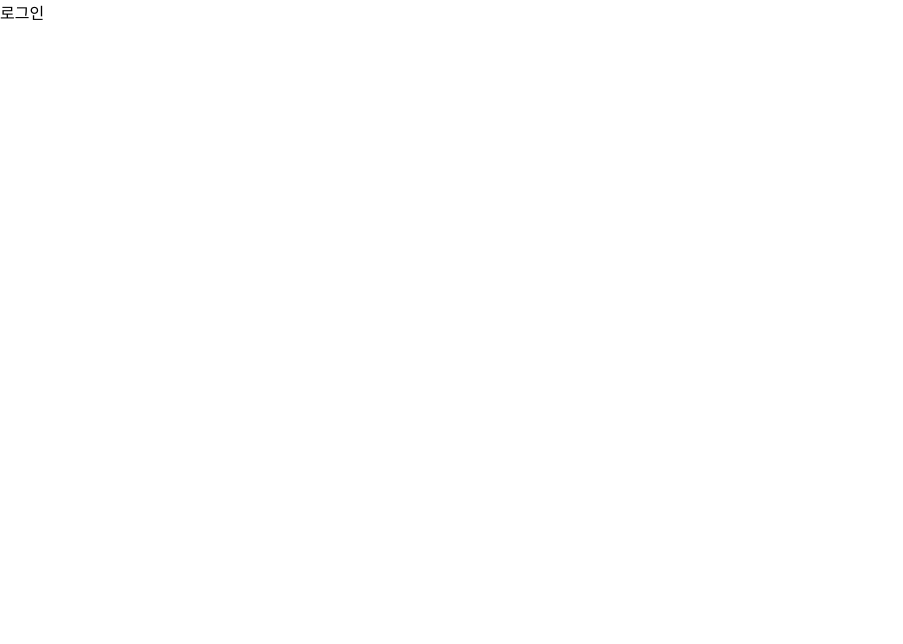
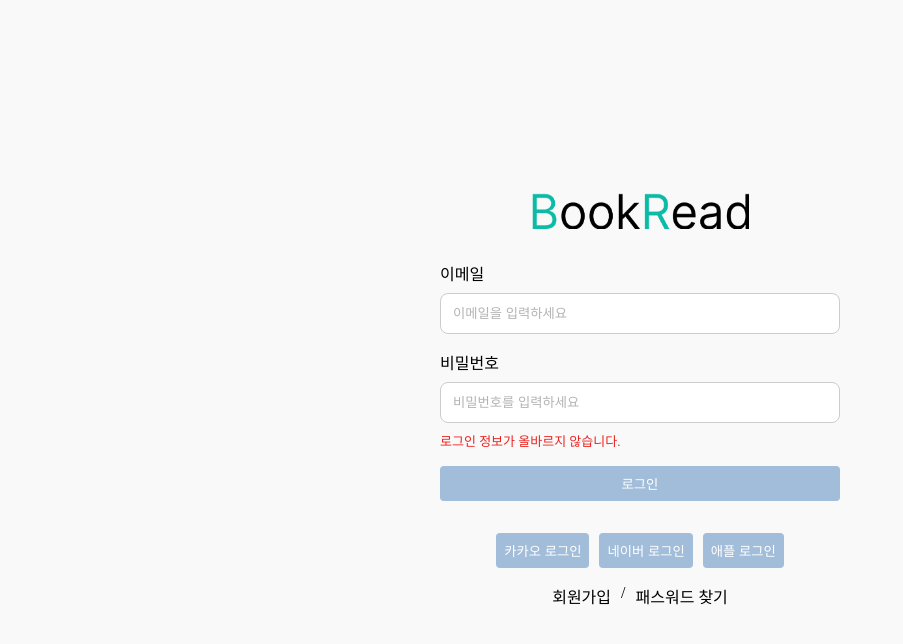
Before and after one commit to HwajinLee3114/BookRead, a Next.js app: page /login in a window 1280 px wide. Shown: the top 644 px of the page, without its empty margins (0-903 px from the left). Built offline with nearby package versions, Linux system fonts and the light colour scheme.

Commit message:
로그인 페이지 작업 중

```diff
--- /dev/null
+++ b/src/app/login/LoginForm.tsx
@@ -0,0 +1,79 @@
+"use client"; // 클라이언트 컴포넌트로 설정
+
+import React, { useState } from "react";
+import { validateInput } from "@/utils/comn";
+
+const LoginForm: React.FC = () => {
+  const [email, setEmail] = useState<string>("");
+  const [password, setPassword] = useState<string>("");
+  const [emailError, setEmailError] = useState<string>("");
+//   const [passwordError, setPasswordError] = useState<string>("");
+
+  const handleChange = (e: React.ChangeEvent<HTMLInputElement>) => {
+    const { name, value } = e.target;
+
+    if (name === "email") {
+      setEmail(value);
+      const { isValid, errorMessage } = validateInput(name, value);
+      setEmailError(isValid ? "" : errorMessage || '');
+    }
+
+    if (name === "password") {
+      setPassword(value);
+    //   const { isValid, errorMessage } = validateInput(name, value);
+    //   setPasswordError(isValid ? "" : errorMessage || '');
+    }
+  };
+
+  const handleLogin = async () => {
+    const loginData = {
+      email,
+      password,
+    };
+
+    console.log("로그인 시도:", JSON.stringify(loginData));
+    // API 요청을 통해 로그인 처리
+  };
+
+  return (
+    <div className="form-container mgtb1rem">
+      <label htmlFor="email">이메일</label>
+      <input
+        type="email"
+        value={email}
+        name="email"
+        onChange={handleChange}
+        placeholder="이메일을 입력하세요"
+        required
+        className="input-field"
+      />
+      {emailError && (
+        <p className="g_invalid">유효한 이메일 주소를 입력해 주세요.</p>
+      )}
+
+      <label htmlFor="password" className="mgt1rem">
+        비밀번호
+      </label>
+      <input
+        type="password"
+        value={password}
+        name="password"
+        onChange={handleChange}
+        placeholder="비밀번호를 입력하세요"
+        required
+        className="input-field"
+      />
+      <p className="g_invalid">로그인 정보가 올바르지 않습니다.</p>
+
+      <button
+        type="button"
+        onClick={handleLogin}
+        className="g_btn login-button mgt1rem"
+      >
+        로그인
+      </button>
+    </div>
+  );
+};
+
+export default LoginForm;
--- a/src/app/login/page.tsx
+++ b/src/app/login/page.tsx
@@ -1,10 +1,35 @@
-import React from 'react';
+import React from "react";
+import LoginForm from "./LoginForm";
+import Image from "next/image";
 
-const LoginPage = () => {
+import "../styles/reset.css";
+import "../styles/comn.css";
+import "../styles/login.css";
+
+const LoginPage: React.FC = () => {
   return (
-    <div>
-      <h1>로그인</h1>
-      {/* 로그인 폼 내용 */}
+    <div className="login-container">
+      <Image
+          src="/img/logo.png"
+          alt="로고"
+          width={217}
+          height={36}
+          objectFit="contain"
+        />
+      <LoginForm />
+      <div className="dflex gap10">
+        <button className="g_btn">카카오 로그인</button>
+        <button className="g_btn">네이버 로그인</button>
+        <button className="g_btn">애플 로그인</button>
+      </div>
+      <div className="dflex gap10 mgt1rem">
+        <label className="" htmlFor="signup">
+          회원가입
+        </label> /
+        <label className="" htmlFor="password-recovery">
+          패스워드 찾기
+        </label>
+      </div>
     </div>
   );
 };
--- a/src/app/styles/comn.css
+++ b/src/app/styles/comn.css
@@ -1,5 +1,14 @@
+input::placeholder {
+    color: #B3B3B3;
+    opacity: 1;
+  }
+
 .hg100 {
     height: 100%;
+}
+
+.wd70 {
+    width: 70%;
 }
 
 .dflex {
@@ -9,3 +18,49 @@
 .gap10 {
     gap: 10px;
 }
+
+.pd1rem {
+    padding: 1rem;
+}
+
+.mgt1rem {
+    margin-top: 1rem;
+}
+
+.mgtb1rem {
+    margin: 1rem 0;
+}
+
+/* ====== 버튼 ====== */
+.g_btn {
+    padding: 0.5rem;
+    border: none;
+    border-radius: 4px;
+    background-color: #a2bdd9;
+    color: white;
+    cursor: pointer;
+    transition: background-color 0.3s;
+
+    &.save {
+        background-color: #33e6a4;
+    }
+    &.add {
+        background-color: #338ae6;
+    }
+    &.update {
+        background-color: #e68733;
+    }
+    &.delete {
+        background-color: #e63c33;
+    }
+}
+
+.g_btn:hover {
+    background-color: aquamarine;
+}
+
+.g_invalid {
+    margin-top: 0.5rem;
+    color: #EC221F;
+    font-size: small;
+}
--- /dev/null
+++ b/src/app/styles/login.css
@@ -0,0 +1,24 @@
+.login-container {
+    display: flex;
+    flex-direction: column;
+    align-items: center;
+    justify-content: center;
+    height: 100vh;
+    padding: 2rem;
+    background-color: #f9f9f9;
+  }
+
+  .form-container {
+    display: flex;
+    flex-direction: column;
+    width: 100%;
+    max-width: 400px;
+    padding: 1rem;
+  }
+
+  .input-field {
+    padding: 0.75rem;
+    margin-top: 0.5rem;
+    border: 1px solid #ccc;
+    border-radius: 8px;
+  }
--- a/src/components/Header.tsx
+++ b/src/components/Header.tsx
@@ -13,6 +13,9 @@ const Header: React.FC = () => {
           <li><Link href="/contract">Contact</Link></li>
         </ul>
       </nav>
+      <div>
+        <Link href="/login">Login</Link>
+      </div>
     </header>
   );
 };
--- /dev/null
+++ b/src/utils/comn.ts
@@ -0,0 +1,27 @@
+export type ValidationResult = {
+    isValid: boolean;
+    errorMessage?: string;
+  };
+
+  export const validateInput = (name: string, value: string): ValidationResult => {
+    switch (name) {
+      case 'email':
+        const emailRegex = /^[^\s@]+@[^\s@]+\.[^\s@]+$/;
+        if (!emailRegex.test(value)) {
+          return { isValid: false, errorMessage: '유효한 이메일 주소를 입력하세요.' };
+        }
+        break;
+
+      case 'password':
+        if (value.length < 6) {
+          return { isValid: false, errorMessage: '비밀번호는 최소 6자 이상이어야 합니다.' };
+        }
+        break;
+
+      // 다른 항목에 대한 유효성 체크 추가 가능
+      default:
+        break;
+    }
+
+    return { isValid: true };
+  };
```
Also changed, not shown: public/img/logo.png (added).
